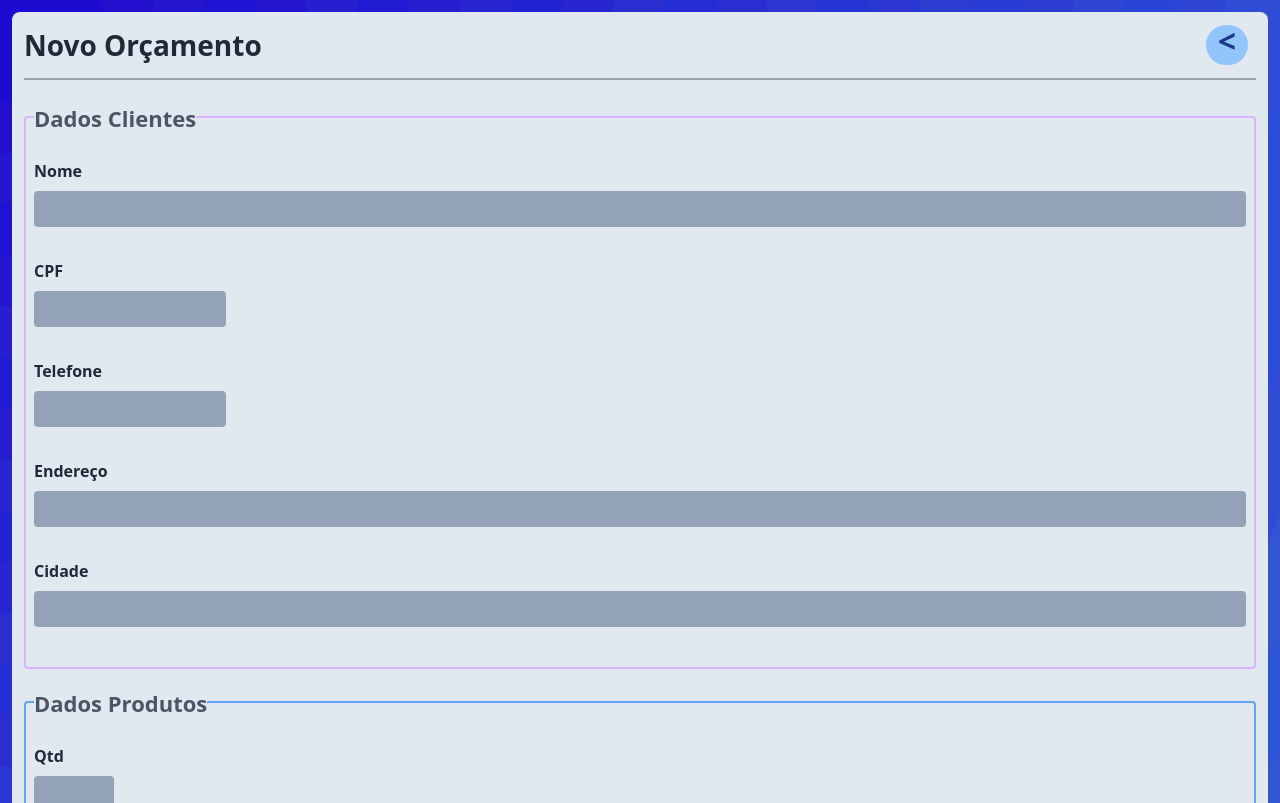
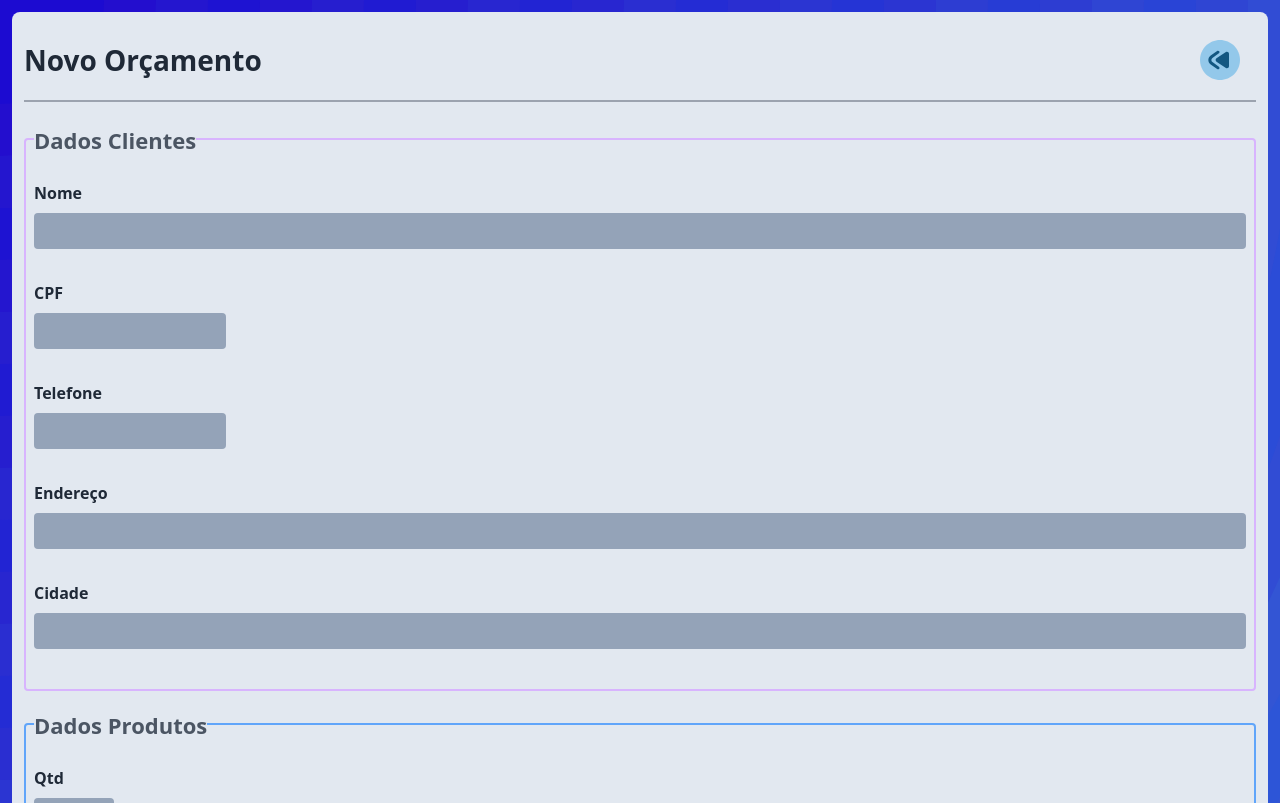
Before and after one commit to AdrianoAmorim/testeOrcamento, a React (Vite) app: page /new-report in a window 1280 px wide. Shown: the top 803 px of the page. Built offline with nearby package versions, Linux system fonts and the light colour scheme.

Commit message:
ajustes botao return

```diff
--- a/src/App.jsx
+++ b/src/App.jsx
@@ -3,7 +3,7 @@ import { Outlet } from "react-router-dom"
 function App() {
 
   return (
-    <div className="w-screen h-full min-h-screen p-3 flex flex-col items-center bg-home bg-left-top bg-cover">
+    <div className="w-screen h-full min-h-screen p-3 flex flex-col items-center justify-center bg-home bg-left-top bg-cover">
       <Outlet />
     </div>
   )
--- /dev/null
+++ b/src/assets/img/icons/iconReturn.jsx
@@ -0,0 +1,7 @@
+// eslint-disable-next-line react/prop-types
+const IconReturn = ({ width, height,color,bgColor }) => {
+    return (
+        <svg viewBox="0 0 24 24" fill="none" width={width} height={height}  xmlns="http://www.w3.org/2000/svg"><g id="SVGRepo_bgCarrier" strokeWidth="0"></g><g id="SVGRepo_tracerCarrier" strokeLinecap="round" strokeLinejoin="round"></g><g id="SVGRepo_iconCarrier"> <path opacity="0.5" d="M12 22C6.47715 22 2 17.5228 2 12C2 6.47715 6.47715 2 12 2C17.5228 2 22 6.47715 22 12C22 17.5228 17.5228 22 12 22Z" fill={bgColor}></path> <path d="M10.5636 7.46105C10.9006 7.22029 11.369 7.29836 11.6098 7.63542C11.8506 7.97248 11.7725 8.44089 11.4354 8.68165L8.21388 10.9828C7.51594 11.4813 7.51594 12.5186 8.21388 13.0171L11.4354 15.3182C11.7725 15.5589 11.8506 16.0274 11.6098 16.3644C11.369 16.7015 10.9006 16.7795 10.5636 16.5388L7.34202 14.2377C5.80656 13.1409 5.80656 10.8589 7.34202 9.76215L10.5636 7.46105Z" fill={color}></path> <path d="M16.4996 15.1318V8.86887C16.4996 8.07017 15.6094 7.59378 14.9449 8.03682L10.2476 11.1683C9.6539 11.5641 9.6539 12.4366 10.2476 12.8324L14.9449 15.9639C15.6094 16.4069 16.4996 15.9305 16.4996 15.1318Z" fill={color}></path> </g></svg>)
+}
+
+export default IconReturn;
--- a/src/pages/Home/index.jsx
+++ b/src/pages/Home/index.jsx
@@ -8,7 +8,7 @@ import IconNewOrc from "../../assets/img/icons/iconNewOrc";
 const Home = () => {
     const navigate = useNavigate();
     return (
-        <div className=" w-full  rounded-[8px] overflow-hidden flex flex-col items-center justify-between bg-slate-200 ">
+        <div className=" w-full rounded-[8px] overflow-hidden flex flex-col items-center justify-between bg-slate-200 ">
             <div className="w-full flex items-center mb-24">
                <img className="object-cover" src={LogoEmpresa} alt="logo Empresa" />
             </div>
--- a/src/pages/NewOrcamento/index.jsx
+++ b/src/pages/NewOrcamento/index.jsx
@@ -5,16 +5,19 @@ import Button from "../../components/Button";
 import ButtonPdf from "../../components/ButtonPdf";
 import Input from "../../components/Input";
 import LabelInput from "../../components/LabelInput";
+import IconReturn from "../../assets/img/icons/iconReturn";
 
 const NewOrcamento = () => {
-    const navigate =useNavigate();
+    const navigate = useNavigate();
 
     return (
         <div className=" w-full  p-3 rounded-[8px] flex flex-col items-center bg-slate-200">
-            <div className="flex items-center justify-between w-full mb-9 pb-3 border-b-2 border-gray-400">
-               <span className="font-bold text-[28px]  text-gray-800 ">Novo Orçamento</span>
-               <span onClick={()=>{navigate("/")}} className="font-bold text-[32px] text-blue-900 bg-blue-300 mr-2 px-3 pb-2 rounded-full leading-8">&lt;</span>
-            </div>
+            <div className="flex items-center justify-between w-full mb-9 pb-1 border-b-2 border-gray-400">
+                <span className="font-bold text-[28px]  text-gray-800 ">Novo Orçamento</span>
+                <Button width="no-bg" onClick={()=>{navigate("/")}}>
+                    <IconReturn width="48px" height="48px" color="#135781" bgColor="#47a9e6" />
+                </Button>
+                </div>
 
             <div className="w-full flex flex-col items-start p-2 mb-8 border-2 border-purple-300 rounded">
                 <span className="text-gray-600 text-[22px] bg-slate-200 -mt-6 mb-6 font-semibold ">Dados Clientes</span>
@@ -61,7 +64,7 @@ const NewOrcamento = () => {
                         <Input id="vlUnitario" width="md" />
                     </div>
                     <Button width="no-bg">
-                        <IconAddProd width="48px" height="48px" color="#135781"  bgColor="#47a9e6"/>
+                        <IconAddProd width="48px" height="48px" color="#135781" bgColor="#47a9e6" />
                     </Button>
                 </div>
             </div>
```
